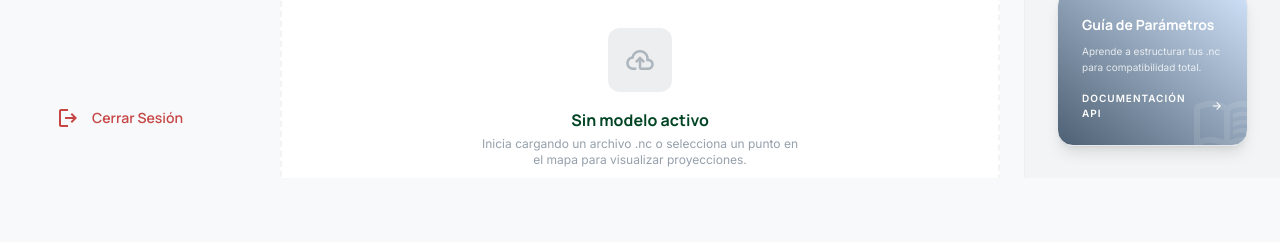
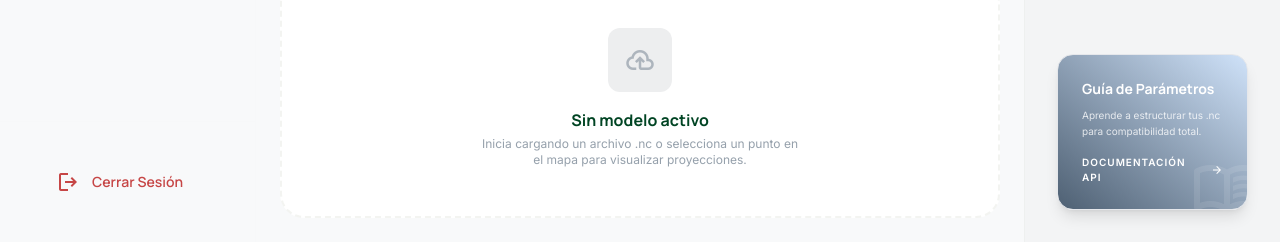
Before and after one commit to andres07torres/Agro_Proyecto, a Flask app: page /dashboard in a window 1280 px wide. Shown: the part 710-952 px from the top of the page. Run offline with Flask 3, Linux system fonts and the light colour scheme; the visitor is signed in with stand-in values (Sample User, id 1); some libraries are stand-ins or nearby versions.

Commit message:
Arreglo UX/UI en interfaz de usuario movil/web

```diff
--- a/templates/Dashboard.html
+++ b/templates/Dashboard.html
@@ -49,7 +49,7 @@
 
 {% block content %}
 <!-- Note: We are overriding the default container to have a full-screen dashboard look -->
-<div class="flex h-[calc(100vh-64px)] overflow-hidden bg-background dark:bg-[#0b0d0e] relative">
+<div class="flex h-screen overflow-hidden bg-background dark:bg-[#0b0d0e] relative">
 
     <!-- Mobile Sidebar Backdrop -->
     <div id="sidebarBackdrop" class="fixed inset-0 bg-black/80 z-[2000] lg:hidden hidden" onclick="toggleSidebar()"></div>
--- a/templates/base.html
+++ b/templates/base.html
@@ -1,5 +1,5 @@
 <!DOCTYPE html>
-<html class="scroll-smooth" lang="es">
+<html class="scroll-smooth h-full" lang="es">
 
 <head>
     <meta charset="utf-8" />
@@ -402,7 +402,7 @@
     {% block head %}{% endblock %}
 </head>
 
-<body class="bg-surface font-body text-on-surface selection:bg-primary-fixed-dim selection:text-on-primary-fixed">
+<body class="bg-surface dark:bg-[#0b0d0e] font-body text-on-surface dark:text-white h-full selection:bg-primary-fixed-dim selection:text-on-primary-fixed">
     <!-- Top Navigation -->
     {% if not hide_nav %}
     <nav class="fixed top-0 w-full z-50 bg-white dark:bg-[#191c1d] shadow-sm border-b border-outline-variant/5">
--- a/templates/carga_datos.html
+++ b/templates/carga_datos.html
@@ -4,7 +4,7 @@
 {% block title %}Carga de Datos{% endblock %}
 
 {% block content %}
-<div class="flex h-[calc(100vh-64px)] overflow-hidden bg-background dark:bg-[#0b0d0e] relative">
+<div class="flex h-screen overflow-hidden bg-background dark:bg-[#0b0d0e] relative">
     <!-- Mobile Sidebar Backdrop -->
     <div id="sidebarBackdrop" class="fixed inset-0 bg-black/80 z-[100] lg:hidden hidden" onclick="toggleSidebar()"></div>
 
--- a/templates/configuracion.html
+++ b/templates/configuracion.html
@@ -4,7 +4,7 @@
 {% block title %}Configuración{% endblock %}
 
 {% block content %}
-<div class="flex h-[calc(100vh-64px)] overflow-hidden bg-background dark:bg-[#0b0d0e] font-body relative">
+<div class="flex h-screen overflow-hidden bg-background dark:bg-[#0b0d0e] font-body relative">
     <!-- Mobile Sidebar Backdrop -->
     <div id="sidebarBackdrop" class="fixed inset-0 bg-black/80 z-[100] lg:hidden hidden" onclick="toggleSidebar()"></div>
 
--- a/templates/tendencias.html
+++ b/templates/tendencias.html
@@ -4,7 +4,7 @@
 {% block title %}Tendencias{% endblock %}
 
 {% block content %}
-<div class="flex h-[calc(100vh-64px)] overflow-hidden bg-background dark:bg-[#0b0d0e] relative">
+<div class="flex h-screen overflow-hidden bg-background dark:bg-[#0b0d0e] relative">
     <!-- Mobile Sidebar Backdrop -->
     <div id="sidebarBackdrop" class="fixed inset-0 bg-black/80 z-[100] lg:hidden hidden" onclick="toggleSidebar()"></div>
 
```
Also changed, not shown: instance/agro_visor_local.db (added).
